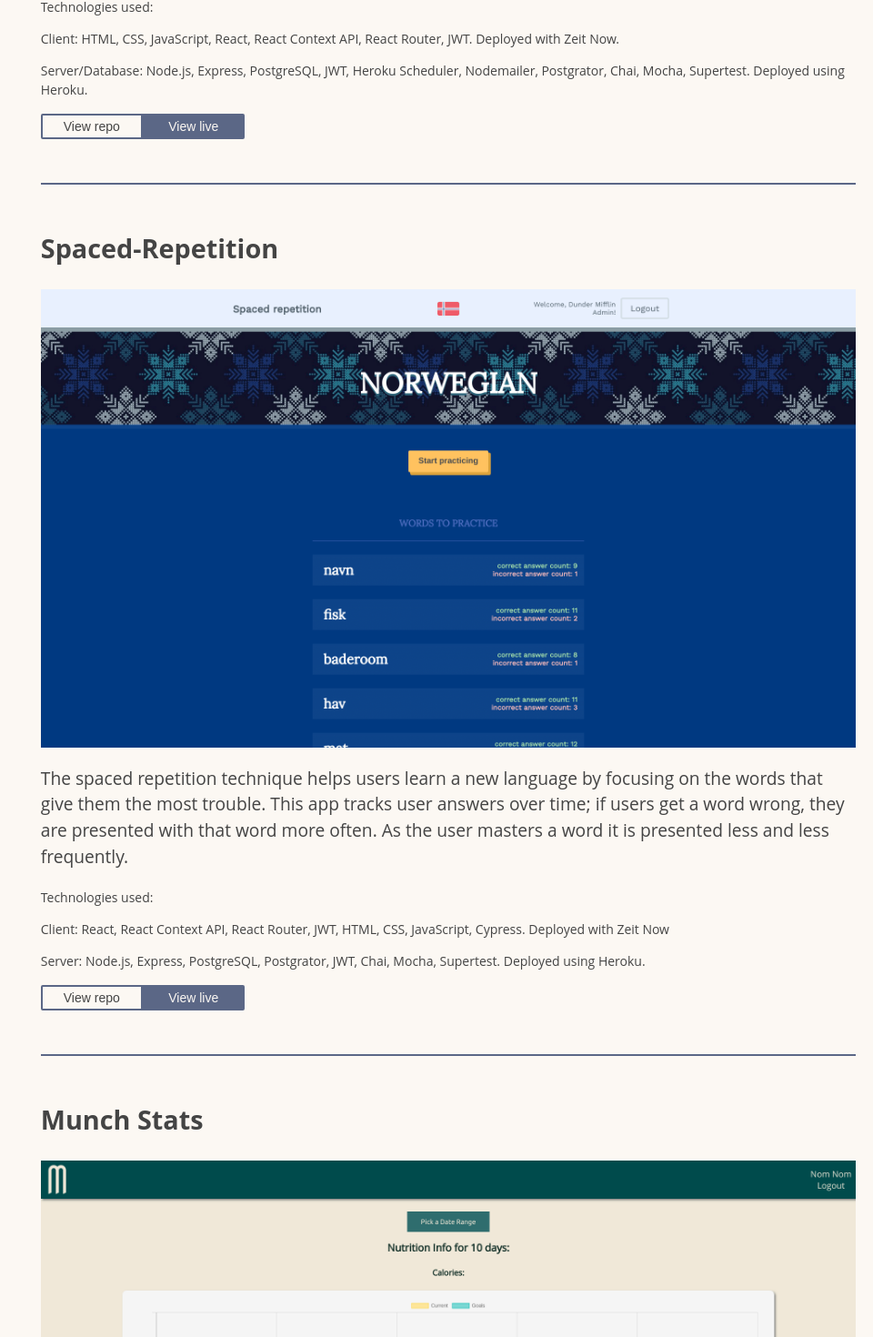
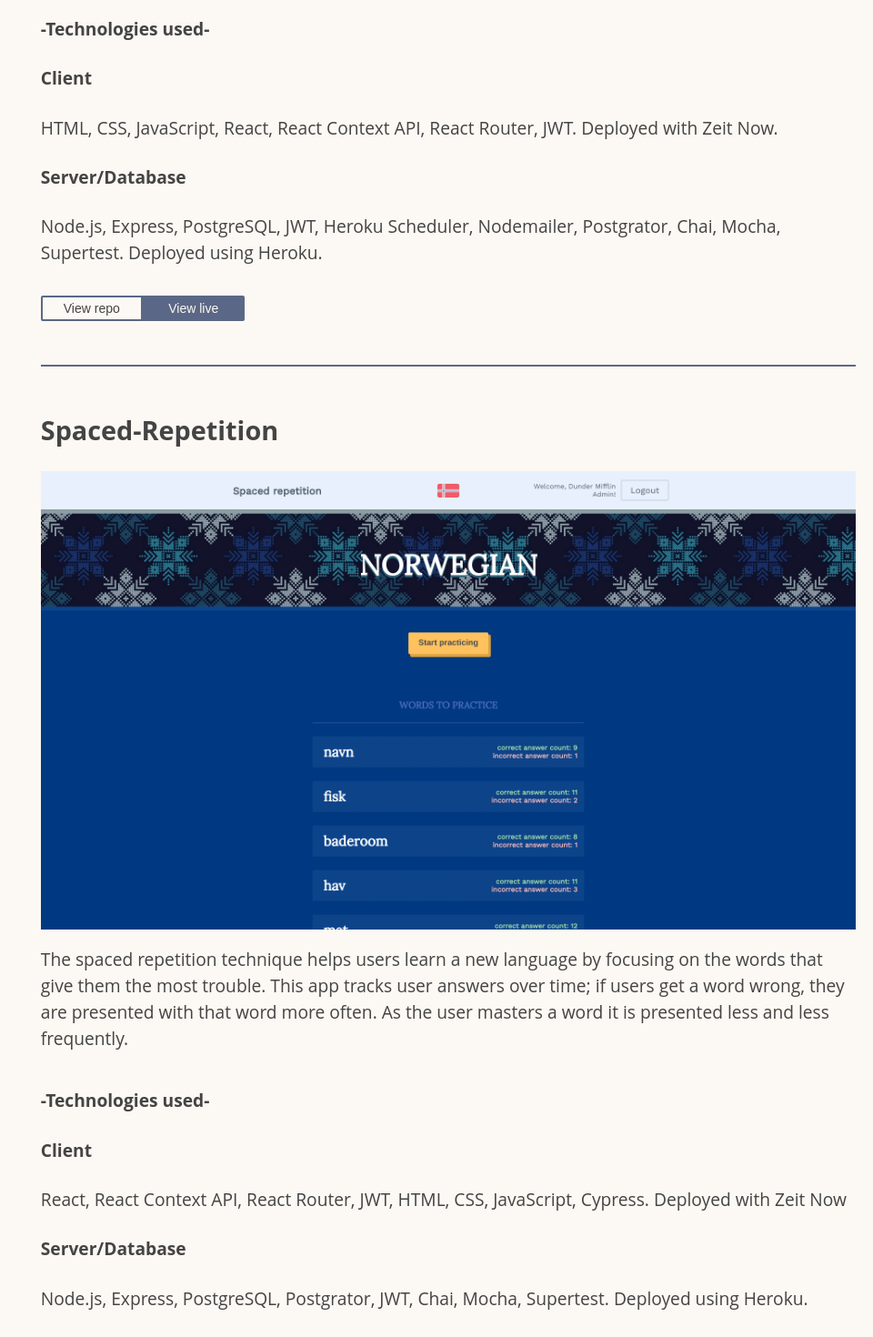
Before and after one commit to DavidHaugen/portfolio, a React (Create React App) app: page /projects in a window 1280 px wide. Shown: the part 819-2289 px from the top of the page at 91% size, without its empty margins (320-1280 px from the left). Built offline with nearby package versions, Linux system fonts and the light colour scheme.

Commit message:
fixed landing page, adjusted projects page

```diff
--- a/src/App.css
+++ b/src/App.css
@@ -9,6 +9,18 @@
 html{
   background-color: #fcf8f3;
   height: 100vh
+}
+
+.tech-used-text{
+  margin: 40px 0 0 0;
+}
+
+.tech-used{
+  font-size:1em
+}
+
+h4{
+  font-size: 1.2em;
 }
 
 nav{
@@ -179,10 +191,6 @@ footer{
   font-family: 'Open Sans', sans-serif;
 }
 
-.tech-used{
-  font-size: 14px;
-}
-
 .project-container{
   padding: 3vh 0 6vh 0;
   border-bottom: 2px solid #5b6786;
@@ -190,6 +198,10 @@ footer{
 
 .project-container:last-child{
   border-bottom: none;
+}
+
+.project-links{
+  margin-top: 30px;
 }
 
 #portrait{
--- a/src/Home.js
+++ b/src/Home.js
@@ -6,7 +6,7 @@ export default class Home extends Component{
     return(
       <section className="home">
         <p id="home-paragraph">
-        Hi, I'm David. I'm a full-stack developer currently living in Minneapolis, MN. I love dogs, learning, and learning about dogs. Feel free to check out my work below and email me or if you see something you like.
+        Hi, I'm David. I'm a full-stack developer currently living in Minneapolis, MN. I love dogs, learning, and learning about dogs. Feel free to check out my work below and email me if you see something you like.
         </p>
         <div>
           <a href="mailto:haugen.dj@gmail.com" target='_blank' rel='noopener noreferrer'><button className="button-solid left-button">Email me</button></a>
--- a/src/Projects.js
+++ b/src/Projects.js
@@ -13,9 +13,11 @@ export default class Projects extends Component{
             <img src={Remindful} alt="Remindful project screenshot" className="project-screenshot"/>
           </div>
           <p className="project-description">Remindful allows users to record and write about their personal goals. On the first of every month, users receive an email encouraging them to check on their goals and write about their progress. It gives users a dedicated space to track what's important to them and provides a little nudge to check in once a month without the stress of constant notifications. Life is busy, but Remindful can help remind users what they care about.</p>
-          <p className="tech-used">Technologies used:</p>
-          <p className="tech-used">Client: HTML, CSS, JavaScript, React, React Context API, React Router, JWT. Deployed with Zeit Now.</p>
-          <p className="tech-used">Server/Database: Node.js, Express, PostgreSQL, JWT, Heroku Scheduler, Nodemailer, Postgrator, Chai, Mocha, Supertest. Deployed using Heroku.</p>
+          <h3 className="tech-used-text tech-used">-Technologies used-</h3>
+          <h4 className='tech-used'>Client</h4>
+          <p className="tech-used">HTML, CSS, JavaScript, React, React Context API, React Router, JWT. Deployed with Zeit Now.</p>
+          <h4 className='tech-used'>Server/Database</h4>
+          <p className="tech-used">Node.js, Express, PostgreSQL, JWT, Heroku Scheduler, Nodemailer, Postgrator, Chai, Mocha, Supertest. Deployed using Heroku.</p>
           <div className="project-links">
             <a href="https://github.com/DavidHaugen/remindful-client" target="_blank" rel="noopener noreferrer"><button className="button-border left-button">View repo</button></a>
             <a href="https://remindful.now.sh/" target="_blank" rel="noopener noreferrer"><button className="button-solid right-button">View live</button></a>
@@ -27,9 +29,11 @@ export default class Projects extends Component{
             <img src={SpacedRepetition} alt="Spaced-Repetition project screenshot" className="project-screenshot"/>
           </div>
           <p className="project-description">The spaced repetition technique helps users learn a new language by focusing on the words that give them the most trouble. This app tracks user answers over time; if users get a word wrong, they are presented with that word more often. As the user masters a word it is presented less and less frequently.</p>
-          <p className="tech-used">Technologies used:</p>
-          <p className="tech-used">Client: React, React Context API, React Router, JWT, HTML, CSS, JavaScript, Cypress. Deployed with Zeit Now</p>
-          <p className="tech-used">Server: Node.js, Express, PostgreSQL, Postgrator, JWT, Chai, Mocha, Supertest. Deployed using Heroku.</p>
+          <h3 className="tech-used-text tech-used">-Technologies used-</h3>
+          <h4 className='tech-used'>Client</h4>
+          <p className="tech-used">React, React Context API, React Router, JWT, HTML, CSS, JavaScript, Cypress. Deployed with Zeit Now</p>
+          <h4 className='tech-used'>Server/Database</h4>
+          <p className="tech-used">Node.js, Express, PostgreSQL, Postgrator, JWT, Chai, Mocha, Supertest. Deployed using Heroku.</p>
           <div className="project-links">
             <a href="https://github.com/DavidHaugen/Spaced-repetition-client" target="_blank" rel="noopener noreferrer"><button className="button-border left-button">View repo</button></a>
             <a href="https://spaced-repetition.now.sh/" target="_blank" rel="noopener noreferrer"><button className="button-solid right-button">View live</button></a>
@@ -41,9 +45,11 @@ export default class Projects extends Component{
             <img src={MunchStats} alt="Project screenshot" className="project-screenshot"/>
           </div>
           <p className="project-description">Munch Stats is a nutrition tracking app with a that allows users to create, edit, and log their own meals. Users can set daily goals for calories, carbohydrates, fat, and protein and track how their daily consumption compares to their own personal goals. Munch Stats makes it easy to track the meals you make regularly, helping you stay healthy and happy.</p>
-          <p className="tech-used">Technologies used:</p>
-          <p className="tech-used">Client: React, React Context API, React Router, JWT, HTML, CSS, JavaScript, Jest, Enzyme, Chart.js. Deployed with Zeit Now.</p>
-          <p className="tech-used">Server: Node.js, Express, PostgreSQL, Postgrator, JWT, Chai, Mocha, Supertest, Travis CI. Deployed using Heroku.</p>
+          <h3 className="tech-used-text tech-used">-Technologies used-</h3>
+          <h4 className='tech-used'>Client</h4>
+          <p className="tech-used">React, React Context API, React Router, JWT, HTML, CSS, JavaScript, Jest, Enzyme, Chart.js. Deployed with Zeit Now.</p>
+          <h4 className='tech-used'>Server/Database</h4>
+          <p className="tech-used">Node.js, Express, PostgreSQL, Postgrator, JWT, Chai, Mocha, Supertest, Travis CI. Deployed using Heroku.</p>
           <div className="project-links">
             <a href="https://github.com/thinkful-ei-armadillo/munchstats-client" target="_blank" rel="noopener noreferrer"><button className="button-border left-button">View repo</button></a>
             <a href="https://munchstats.now.sh/" target="_blank" rel="noopener noreferrer"><button className="button-solid right-button">View live</button></a>
```
